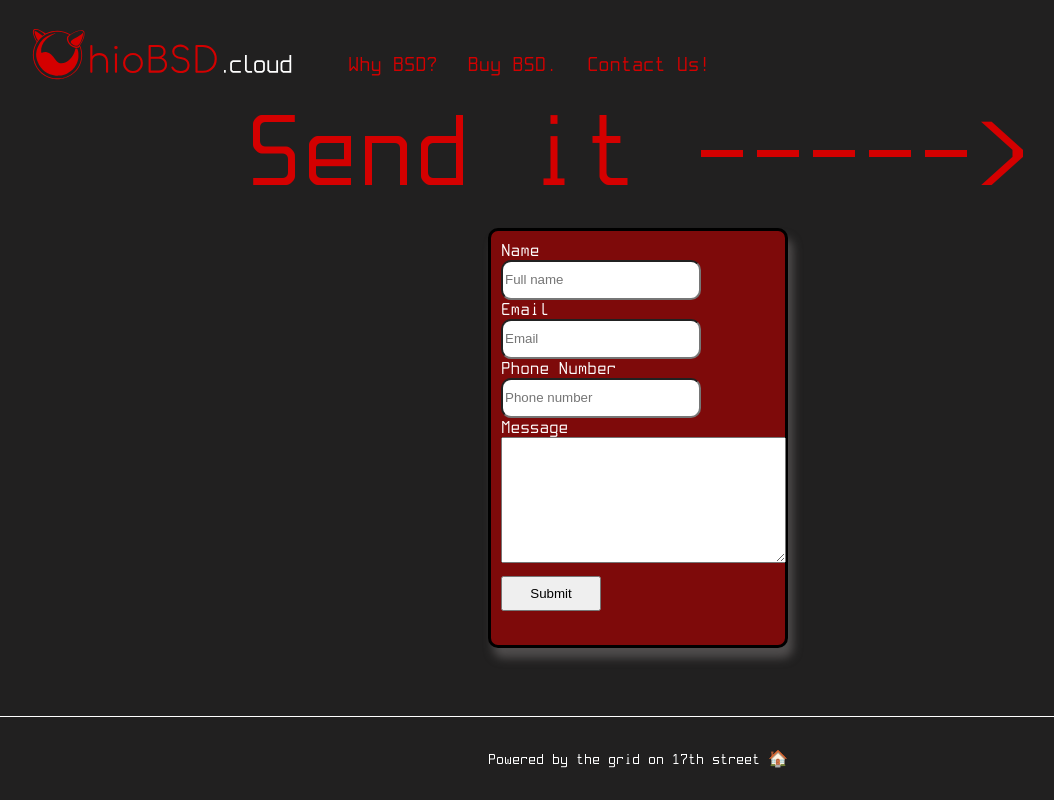
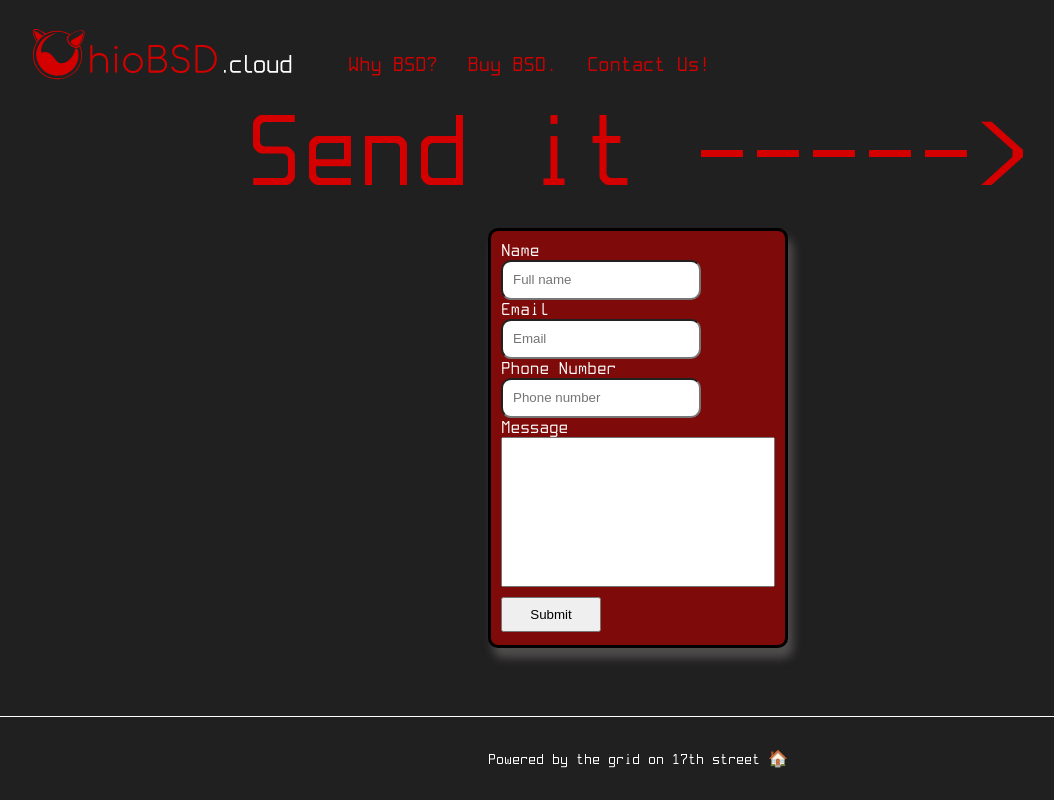
Before and after one commit to hmsmart/www-ohiobsd, a Next.js app: page /contactUs in a window 1280 px wide. Shown: the whole page, without its empty margins (2-1056 px from the left). Built offline with nearby package versions, Linux system fonts and the light colour scheme.

Commit message:
minor form changes

```diff
--- a/pages/Navbar.js
+++ b/pages/Navbar.js
@@ -8,14 +8,14 @@ const Navbar = () => {
         <div id={styles.BSDLogoText}></div>
       </Link>
       <ul id={styles.navigation}>
-        <Link href="whyBSD" passHref>
-          <li className={styles.navbarText}> Why BSD?</li>
+        <Link href="/whyBSD" passHref>
+          <li className={styles.navbarText}>Why BSD?</li>
         </Link>
-        <Link href="buyBSD" passHref>
-          <li className={styles.navbarText}> Buy BSD.</li>
+        <Link href="/buyBSD" passHref>
+          <li className={styles.navbarText}>Buy BSD.</li>
         </Link>
-        <Link href="contactUs" passHref>
-          <li className={styles.navbarText}> Contact Us!</li>
+        <Link href="/contactUs" passHref>
+          <li className={styles.navbarText}>Contact Us!</li>
         </Link>
       </ul>
     </div>
--- a/pages/contactUs.js
+++ b/pages/contactUs.js
@@ -2,12 +2,40 @@ import Navbar from "./Navbar";
 import styles from "../styles/Home.module.css";
 
 const contactUs = () => {
+
+  async function submitForm(e) {
+    e.preventDefault();
+    const form = e.target;
+    const postReq = {
+      name: form.name.value,
+      email: form.email.value,
+      phone: form.phone.value,
+      message: form.message.value,
+    }
+    try {
+      const data = await fetch("https://www.jsonbateman.com/facts", {
+        method: "POST",
+        headers: {
+          'Content-Type': 'application/json',
+        },
+        body: JSON.stringify(postReq)
+      })
+      const jsonData = await data.json()
+      console.log(jsonData)
+    } catch (err) {
+      console.log(err)
+    }
+
+  }
   return (
     <div className={styles.scrollContainer}>
       <Navbar />
       <div id={styles.pageTitle}>Send it -----&gt;</div>
       <div className={styles.container}>
-        <form className={styles.formContainer}>
+        <form
+          onSubmit={(e) => submitForm(e)}
+          method="POST"
+          className={styles.formContainer}>
           <div className={styles.inputs}>
             <span className={styles.formSubtitles}>Name</span>
             <input
@@ -15,25 +43,31 @@ const contactUs = () => {
               type="text"
               name="name"
               placeholder="Full name"
-            ></input>
+              required
+            />
             <span className={styles.formSubtitles}>Email</span>
             <input
               className={styles.inputForm}
-              type="text"
-              name="name"
+              type="email"
+              name="email"
+              required
               placeholder="Email"
-            ></input>
+            />
             <span className={styles.formSubtitles}>Phone Number</span>
             <input
               className={styles.inputForm}
-              type="text"
-              name="name"
+              type="phone"
+              name="phone"
+              required
               placeholder="Phone number"
-            ></input>
+              />
           </div>
           <span className={styles.formSubtitles}>Message</span>
           <div id={styles.message}>
-            <textarea rows="8" cols="33"></textarea>
+            <textarea
+              name="message"
+              required
+            />
           </div>
           <button type="submit" href="/">
             Submit
--- a/styles/Home.module.css
+++ b/styles/Home.module.css
@@ -231,6 +231,7 @@
 .inputs{
   width: 200px;
 }
+
 .inputForm {
   width: 100%;
   height: 40px;
@@ -249,5 +250,11 @@
 }
 
 #message {
-  border-radius: 10px;
+  width: 100%;
+  height: 150px;
 }
+
+#message>textarea {
+  width: 100%;
+  height: 100%;
+}
--- a/styles/globals.css
+++ b/styles/globals.css
@@ -28,3 +28,11 @@ a {
 * {
   box-sizing: border-box;
 }
+
+textarea {
+	resize: none;
+}
+
+input {
+  padding-left: 10px;
+}
```
